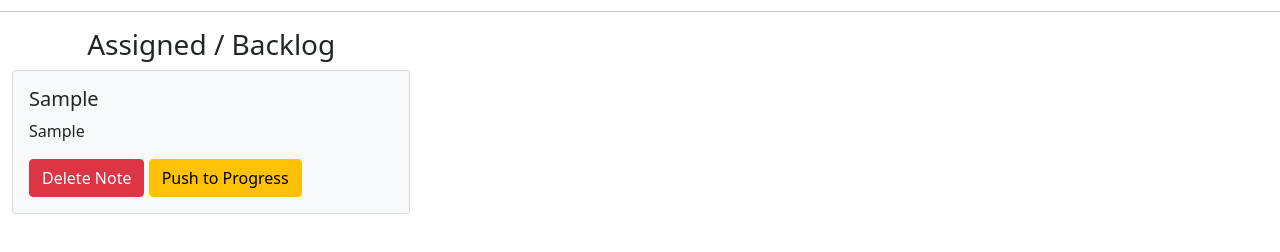
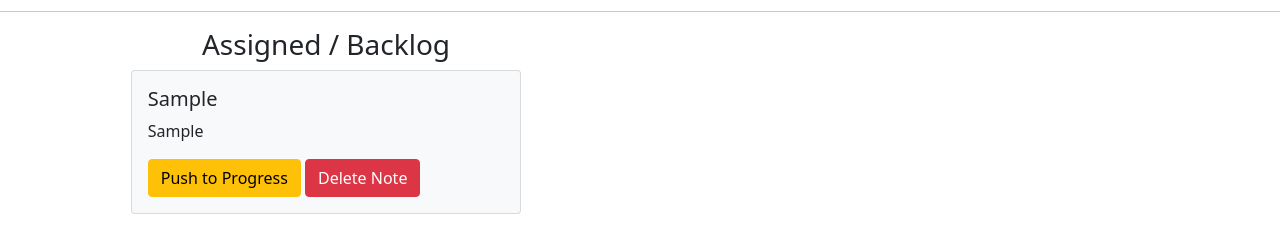
Before and after one commit to wkan17012021/Notes_Proj, a plain HTML site: page index.html in a window 1280 px wide. Both pictures are taken after typing "Sample", "Sample" into the empty fields and a click on the button "Add Note". Shown: the part 538-790 px from the top of the page. Drawn offline with nearby package versions, Linux system fonts and the light colour scheme.

Commit message:
layout-parent cont, nested inner containers

```diff
--- a/JS for notes/app.js
+++ b/JS for notes/app.js
@@ -53,12 +53,13 @@ function showNote() {
   // in the function below, the element is the content that the user types in i.e. their notes, and index represents a number starting from 0. So, when they click add note it would be 0 + 1 i.e. Note 1. When they click the add note button again, it will display Note 2.
   notesObj.forEach(function (element, index) {
     html += `
-            <div class="card row my-2 mx-0 noteCard w-100 bg-light">
+            <div class="card col align-items-start my-2 mx-0 noteCard w-33 bg-light">
                 <div class="card-body">
                     <h5 id="example" class="card-title">${element.title}</h5>
                     <p class="card-text">${element.text}</p>
+                    <button id="push-to-progress" class="btn btn-warning" onclick="handlePush(this.id)">Push to Progress</button>
                     <button id=" ${index}" class="btn btn-danger" onclick="deleteNote(this.id)">Delete Note</button>
-                    <button id="push-to-progress" class="btn btn-warning" onclick="handlePush(this.id)">Push to Progress</button>
+
                 </div>
             </div>
             `;
@@ -101,7 +102,7 @@ function handlePush(index) {
   let progressHtml = '';
   notesObj.forEach(function (element, index) {
     progressHtml += `
-            <div class="card row my-2 mx-0 noteCard w-100 bg-yellow">
+            <div class="card col align-items-start my-2 mx-0 noteCard w-33 bg-yellow">
                 <div class="card-body">
                     <h5 id="card-progress-title" class="card-title">${element.title}</h5>
                     <p class="card-text">${element.text}</p>
--- a/index.html
+++ b/index.html
@@ -74,7 +74,8 @@
       <h1 id="toggle_heading" class="mx-3 text-center">KanBan Display</h1>
       <hr />
       <!--I want to populate the notes to JS using below ID = notes. Update the comments and autopopulate the note cards under the title Your displayed Notes-->
-      <div id="notes" class="container flex-column ms-0" style="width: 33%">
+      <div class="container-fluid d-flex">
+        <div id="notes" class="container flex-column" style="width: 33%">
         <!--generate cards here. In order to identify the notes, i would add a class below.-->
         <!-- <div class="card row my-2 mx-2 noteCard" style="width: 18rem;">
                 <div class="card-body">
@@ -84,8 +85,10 @@
                 </div>
             </div>  -->
       </div>
-      <div id="progress-column" class="container flex-column ms-0" style="width: 33%"></div>
+      <div id="progress-column" class="container flex-column" style="width: 33%"></div>
     </div>
+      </div>
+
 
     <script
       src="https://cdn.jsdelivr.net/npm/bootstrap@5.1.3/dist/js/bootstrap.bundle.min.js"
```
